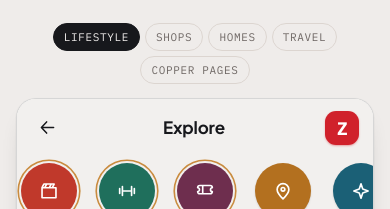
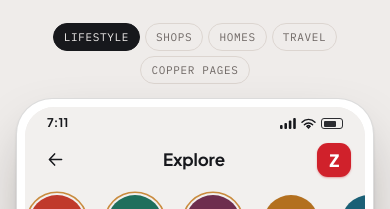
Before and after one commit to ChilalaNsanzya/form, a plain HTML site: page prototype/index.html in a window 390 px wide. Shown: the part 575-784 px from the top of the page. Drawn offline with Linux system fonts and the light colour scheme.

Commit message:
Keep the device frame at phone width
Flattening the frame on small screens lost the thing that makes the page read
as a prototype. The bezel, radius, shadow and status bar now hold at every
width; only the height shrinks to fit.

Co-Authored-By: Claude Opus 5 <noreply@anthropic.com>
Claude-Session: https://claude.ai/code/session_01XeSPwLhLUxL4gpxV1NSatK

```diff
--- a/prototype/index.html
+++ b/prototype/index.html
@@ -401,15 +401,12 @@ h2{font-size:clamp(20px,3vw,26px); margin:0; font-weight:700; letter-spacing:-.0
   .wrap{padding-inline:16px}
   .masthead{padding-block:26px 20px}
   section.block{padding-block:28px}
-  /* the device frame is pointless on a device — show the app itself */
+  /* keep the device frame — the prototype should always read as a phone */
   .phone{
-    width:100%; height:640px; max-height:none; padding:0;
-    border-radius:20px; border:1px solid rgba(0,0,0,.16);
-    box-shadow:0 1px 2px rgba(20,14,10,.10), 0 14px 28px -18px rgba(20,14,10,.45);
+    width:100%; height:700px; max-height:none; padding:8px;
+    border-radius:36px;
   }
-  .phone .app{inset:0; border-radius:19px}
-  .phone .statusbar{display:none}
-  .phone .appbar{padding-top:12px}
+  .phone .app{inset:8px; border-radius:29px}
   .tabs{gap:5px}
   .tab{padding:6px 10px}
   .flowstrip{gap:14px; margin-inline:-16px; padding-inline:16px}
```
Also changed, not shown: prototype/app.html (+4 -7 lines).
